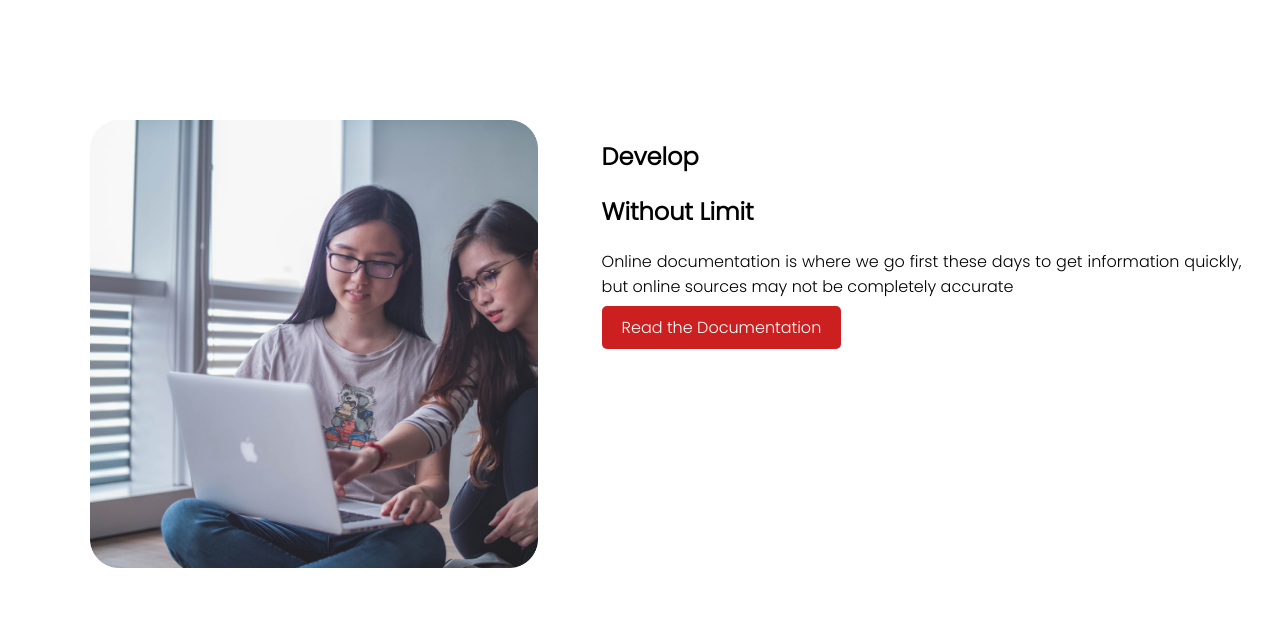
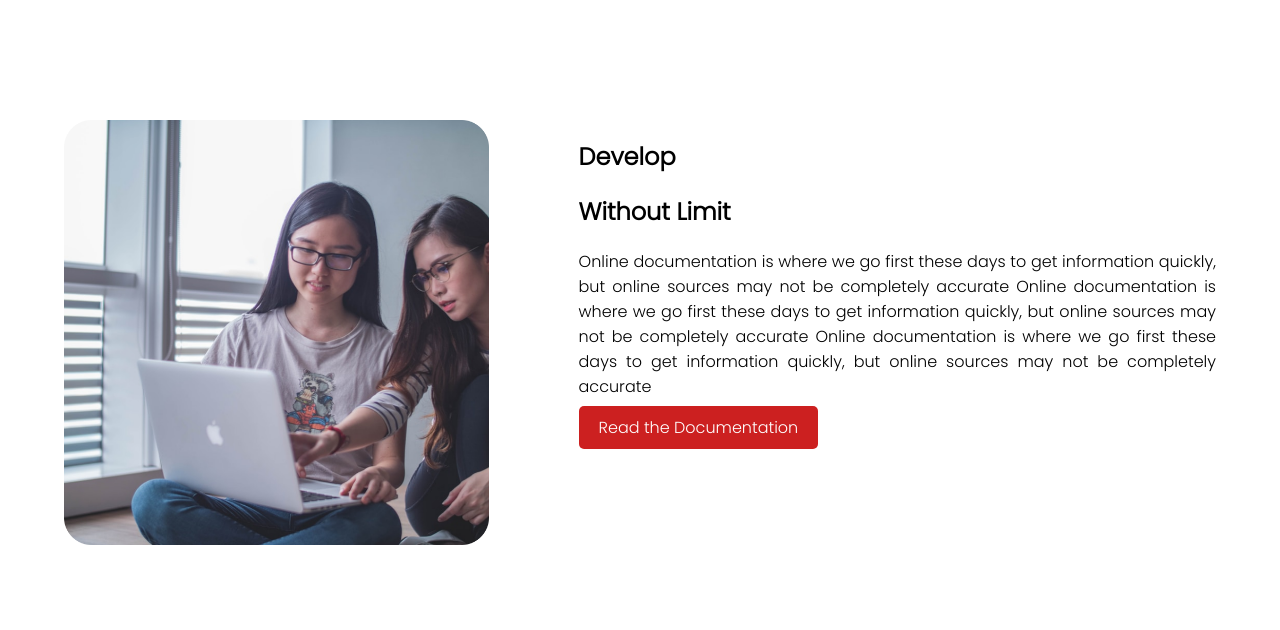
Before and after one commit to Hamzamia/reset-assignment-1, a plain HTML site: page index.html in a window 1280 px wide. Shown: the part 1100-1730 px from the top of the page. Drawn offline with Linux system fonts and the light colour scheme.

Commit message:
last commit

```diff
--- a/index.html
+++ b/index.html
@@ -63,7 +63,8 @@
             <h2>Develop</h2>
             <h2>Without Limit</h2>
             <p>
-                Online documentation is where we go first these days to get information quickly, but online sources may not be completely accurate
+                Online documentation is where we go first these days to get information quickly, but online sources may not be completely accurate Online documentation is where we go first these days to get information quickly, but online sources may not be completely
+                accurate Online documentation is where we go first these days to get information quickly, but online sources may not be completely accurate
             </p>
             <a class="link-button" target="_blank" href="" src="">Read the Documentation</a> </div>
     </section>
--- a/style.css
+++ b/style.css
@@ -78,19 +78,18 @@ section p {
 }
 
 .develop-image {
-    width: 35%;
+    width: 40%;
+    margin-left: 5%;
+    margin-right: 7%;
 }
 
 .develop-image img {
-    margin-left: 20%;
-    margin-right: 10%;
     width: 100%;
 }
 
 .develop-text {
-    margin-left: 12%;
-    margin-right: 25;
-    width: 50%;
+    width: 60%;
+    margin-right: 5%;
 }
 
 .text-area {
```
